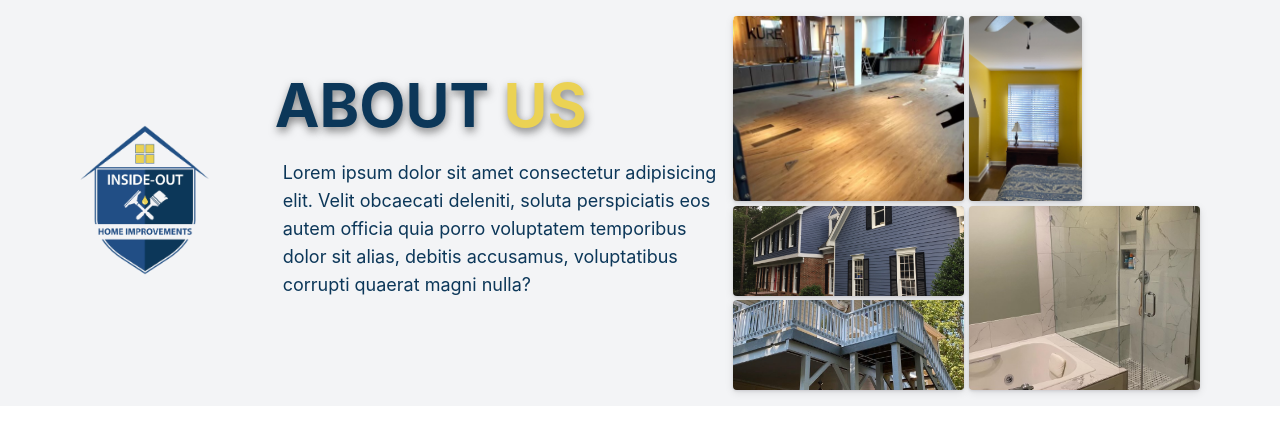
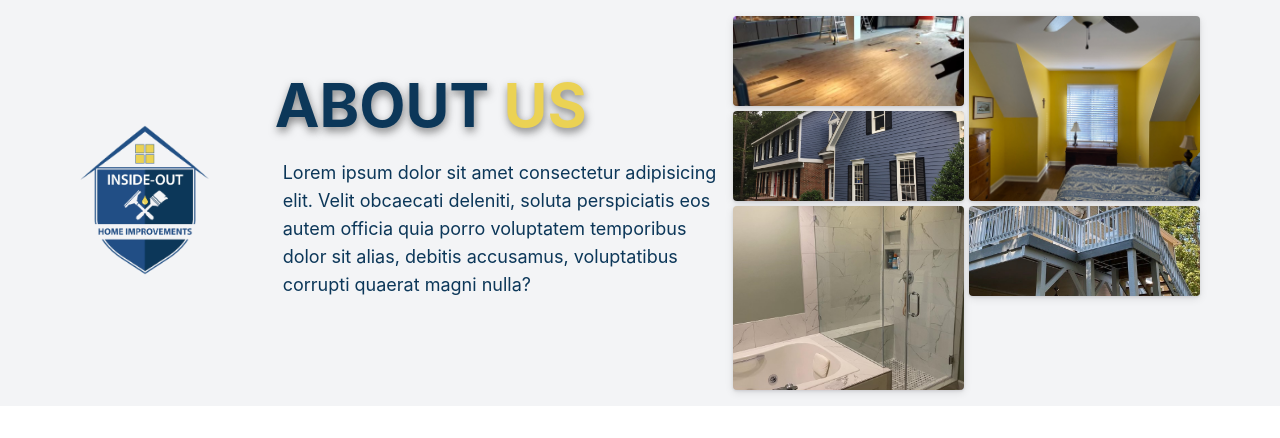
Before and after one commit to AaronTheDesigner/inside-out, a Next.js app: page /components/GalleryTwo in a window 1280 px wide. Shown: the top 438 px of the page. Built offline with nearby package versions, Linux system fonts and the light colour scheme.

Commit message:
about fix

```diff
--- a/pages/about.js
+++ b/pages/about.js
@@ -4,12 +4,12 @@ import Image from 'next/image';
 import { useInView } from 'react-intersection-observer';
 import { motion } from 'framer-motion';
 
-const About = {
+const content = {
   content: `Watching my dad work as a builder in the construction business, created a desire for me to be involved in home improvements and remodeling. When I was younger all I wanted to be was a soccer player. But things didn’t work out so I started working with my dad, even though I never really liked construction that much. I didn’t know that the experience was going to be good for me in the future. Later on, I moved here from Costa Rica and started working for a company for a little while. I then felt the desire to start my own company. That’s when Inside-Out became a reality.`,
   contentTwo: `We started in 2014 just as a window cleaning and painting company and later grew into remodeling. Since then we have  gained a good reputation as an honest and responsible company- two of the character traits that my dad taught me. That is what you can count on when you hire us. We love to do everything with excellence, making sure that the job is done right the first time. We accomplish all of this through love for our job and love for our clients. We are a family company, and see our clients, not just as clients, but as people and families.`
 }
 
-const about = () => {
+const About = () => {
   const [ref, inView] = useInView({
     triggerOnce: true,
     threshold: 0
@@ -45,10 +45,10 @@ const about = () => {
           </div>
           <div className='lg:w-7/12'>
             <p className='font-bold mb-4 text-center primary-dark text-xs sm:text-sm md:text-base lg:text-lg lg:text-left'>
-              {About.content}
+              {content.content}
             </p>
             <p className='font-bold text-center primary-dark text-xs sm:text-sm md:text-base lg:text-lg lg:text-left'>
-              {About.contentTwo}
+              {content.contentTwo}
             </p>
             <h1 className="text-base mt-4 text-center uppercase font-bold primary-dark md:text-xl lg:text-2xl lg:text-left lg:w-full">We treat others how we would want to be treated. </h1>
             <h1 className="text-base mt-4 text-center uppercase font-bold primary-dark md:text-xl lg:text-2xl lg:text-left lg:w-full">We have a number of skilled workers to acomplish every area of service that we offer.</h1>
@@ -63,4 +63,4 @@ const about = () => {
   )
 }
 
-export default about
+export default About
--- a/pages/components/GalleryTwo.js
+++ b/pages/components/GalleryTwo.js
@@ -35,12 +35,12 @@ const GalleryTwo = () => {
             </p>
         </div>
         <div className="image-mosaic w-full lg:w-1/2">
-            <div className="card card-tall card-wide" style={{
+            <div className="card card-wide" style={{
                 backgroundImage: `url('/assets/flooring_1.jpg')`
             }}>
                 <span className='uppercase text-center whitespace-wrap text-xs sm:text-2xl'>Flooring</span>
             </div>
-            <div className="card card-tall" style={{
+            <div className="card card-tall card-wide" style={{
                 backgroundImage: `url('/assets/painting_1.jpg')`
             }}>
                 <span className='uppercase text-center whitespace-wrap text-xs sm:text-2xl'>Painting</span>
```
